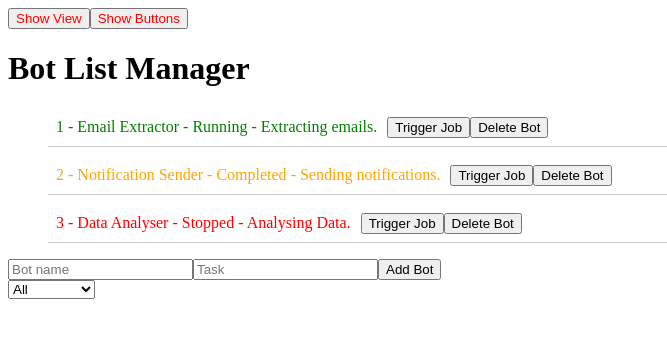
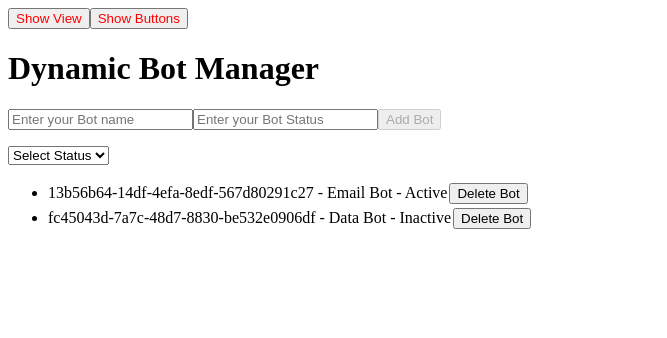
Before and after one commit to Upepetch/react-sample-repo, a React (Create React App) app: page / in a window 1280 px wide. Shown: the top 338 px of the page, without its empty margins (0-667 px from the left). Built offline with nearby package versions, Linux system fonts and the light colour scheme.

Commit message:
Add src/DynamicBotManager.js and update src/App.js

```diff
--- a/src/App.js
+++ b/src/App.js
@@ -10,6 +10,7 @@ import JobCounter from "./JobCounter";
 import AdvancedJobCounter from "./AdvancedJobCounter";
 import DynamicForm from "./DynamicForm";
 import BotListManager from "./BotListManager";
+import DynamicBotManager from "./DynamicBotManager";
 
 
 const App = () => {
@@ -50,7 +51,8 @@ const App = () => {
         {/* <JobCounter /> */}
         {/* <AdvancedJobCounter /> */}
         {/* <DynamicForm /> */}
-        <BotListManager />
+        {/* <BotListManager /> */}
+        <DynamicBotManager />
     </div>
   )
 }
--- /dev/null
+++ b/src/DynamicBotManager.js
@@ -0,0 +1,66 @@
+import React, { useState } from 'react'
+
+const DynamicBotManager = () => {
+  const [botList , setBotList] = useState([
+    { id: crypto.randomUUID(), name: 'Email Bot', status: 'Active' },
+    { id: crypto.randomUUID(), name: 'Data Bot', status: 'Inactive' }
+   ]);
+
+   const [newBot, setNewBot] = useState({ id: '', name: '', status: ''});
+
+   const [validationMessage, setValidationMessage] = useState('');
+
+
+const addToList = () => {
+    // Add form valdation
+  if (newBot.name.trim() === '' || newBot.status.trim() === '') {
+    setValidationMessage('*Please fill in both Name and Status before adding.');
+    return;
+
+  }
+
+        const botWithId = {
+        ...newBot, id: crypto.randomUUID() // 👈 UUID (Universally Unique Identifier) generated here
+        };
+
+        setBotList([...botList, botWithId]); // set as an array ([...]) not a function
+        // setBotList(prev => [...prev, newBot]); // or this
+        setNewBot({ name: '', status: ''});
+
+};
+
+const deleteBot = (id) => {
+    // setBotList(prev => (prev.length > 0 ? prev.slice(0, - 1) : prev)); // this is to prevent errors when the list is empty for (arrays not numbers)
+    setBotList(botList.filter(botList => id !== botList.id));
+
+};
+
+
+  return (
+    <div>
+        <h1>Dynamic Bot Manager</h1>
+
+        {/* <input type="text" value={newBot.id} onChange={(e) => setNewBot({...newBot, id: e.target.value})} placeholder='Enter your Id' /> */}
+        <input type="text" value={newBot.name} onChange={(e) => setNewBot({...newBot, name: e.target.value})} placeholder='Enter your Bot name' required/>
+        <input type="text" value={newBot.status} onChange={(e) => setNewBot({...newBot, status: e.target.value})} placeholder='Enter your Bot Status' required/>
+        <button onClick={addToList} disabled={!newBot.name.trim() || !newBot.status.trim()}>Add Bot</button>
+        <p style={{color: 'red'}}>{validationMessage}</p>
+
+        <select value={newBot.status} onChange={(e) => setNewBot({...newBot, status: e.target.value})}>
+            <option value="">Select Status</option>
+            <option value="Active">Active</option>
+            <option value="Inactive">Inactive</option>
+        </select>
+        <ul>
+          {
+          botList.map(({id, name, status}) => <li key={id}>{id} - {name} - {status}
+          <button onClick={() => deleteBot(id)} style={{margin: '2px'}}>Delete Bot</button></li>) // function reference/arrow function to prevent automatic function call
+          }
+        </ul>
+
+    </div>
+  );
+};
+
+
+export default DynamicBotManager;
```
